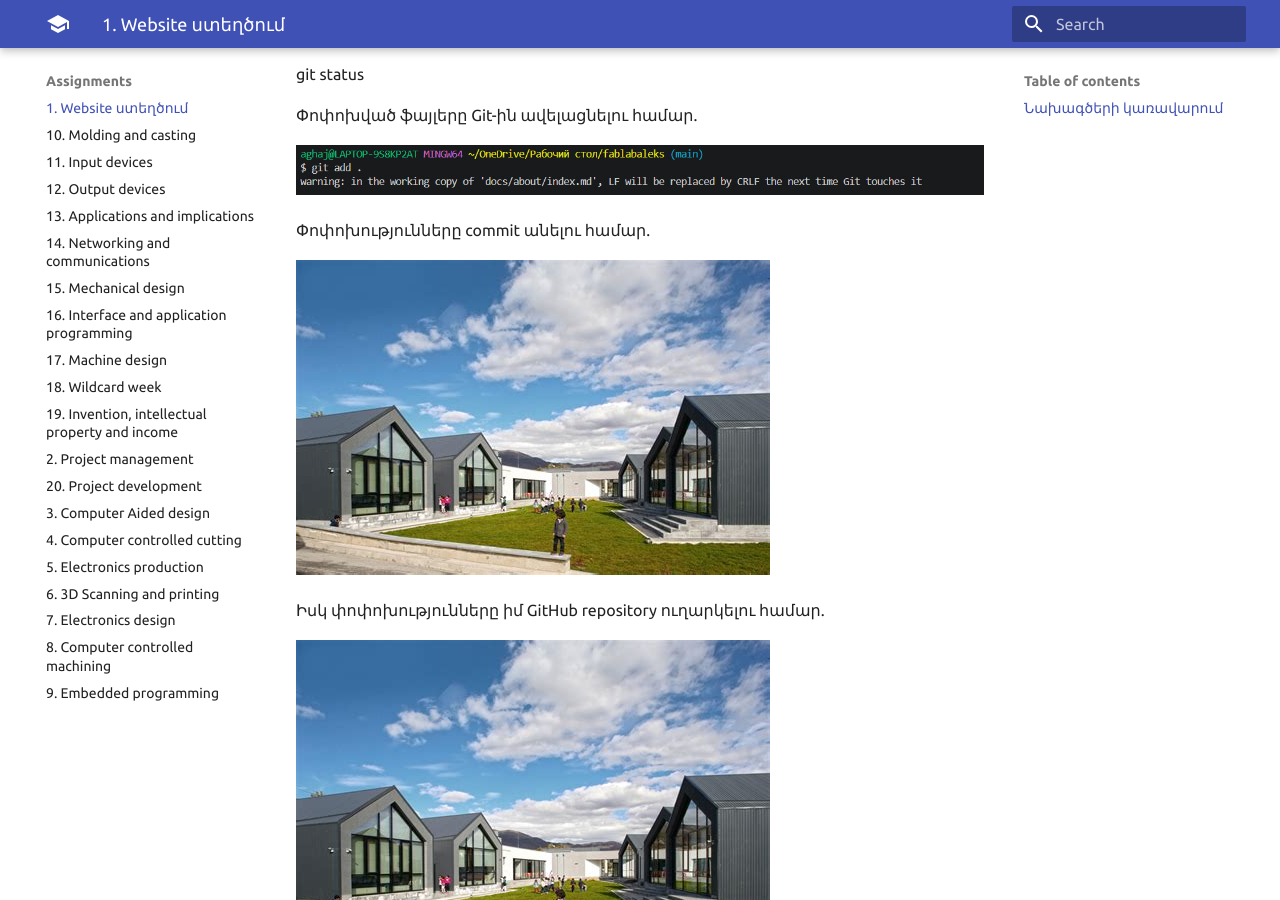
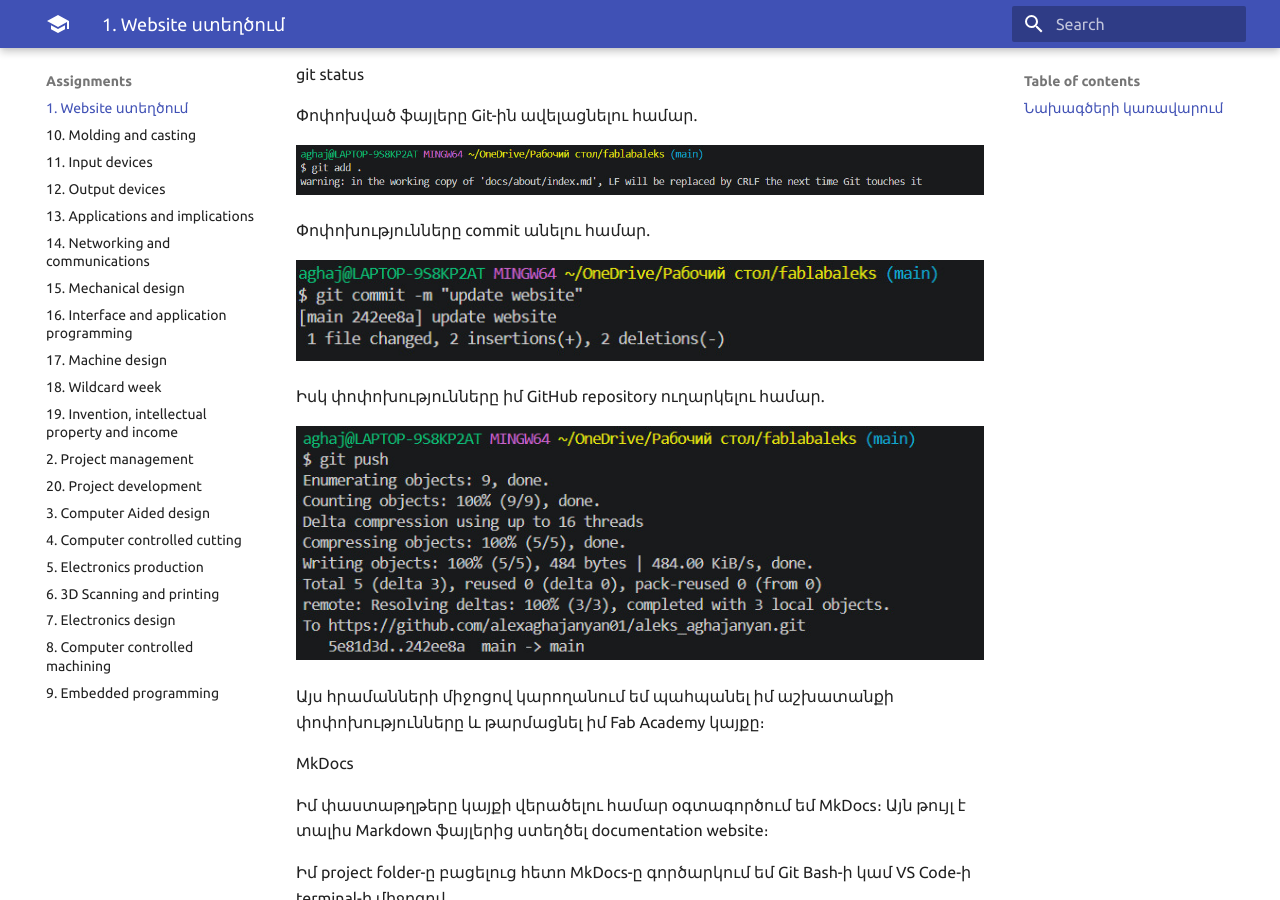
Before and after one commit to alexaghajanyan01/aleks_aghajanyan, an MkDocs documentation site: the page built from docs/assignments/Շաբաթ 1.md, in a window 1280 px wide and 900 px high, scrolled down 1532 px. Built offline with MkDocs 1.6.1 and Material for MkDocs 9.7.7, drawn with Linux system fonts in a browser that asks for light colours.

Commit message:
Update documentation

```diff
--- a/docs/assignments/Շաբաթ 1.md
+++ b/docs/assignments/Շաբաթ 1.md
@@ -57,11 +57,11 @@ git status
 
 Փոփոխությունները commit անելու համար.
 
-![](../images/dcs.jpg)
+![](../images/week01/git-commit.jpg)
 
 Իսկ փոփոխությունները իմ GitHub repository ուղարկելու համար.
 
-![](../images/dcs.jpg)
+![](../images/week01/git-push.jpg)
 
 Այս հրամանների միջոցով կարողանում եմ պահպանել իմ աշխատանքի փոփոխությունները և թարմացնել իմ Fab Academy կայքը։
 
```
Also changed, not shown: docs/index.md (+1 -1 lines), docs/images/week01/git-commit.jpg (renamed from docs/images/week01/git commit.jpg), docs/images/week01/git-push.jpg (renamed from docs/images/week01/git push.jpg).
